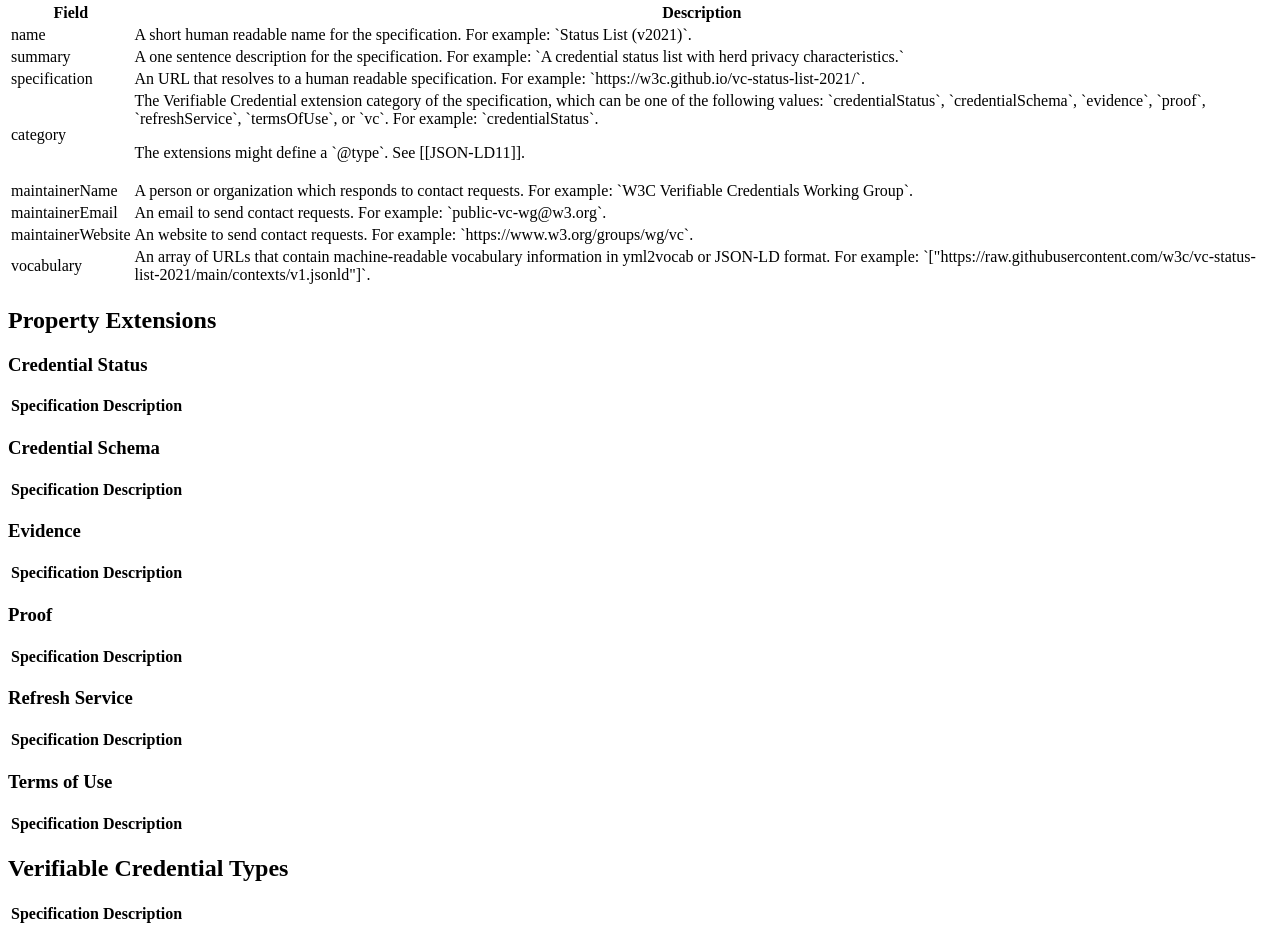
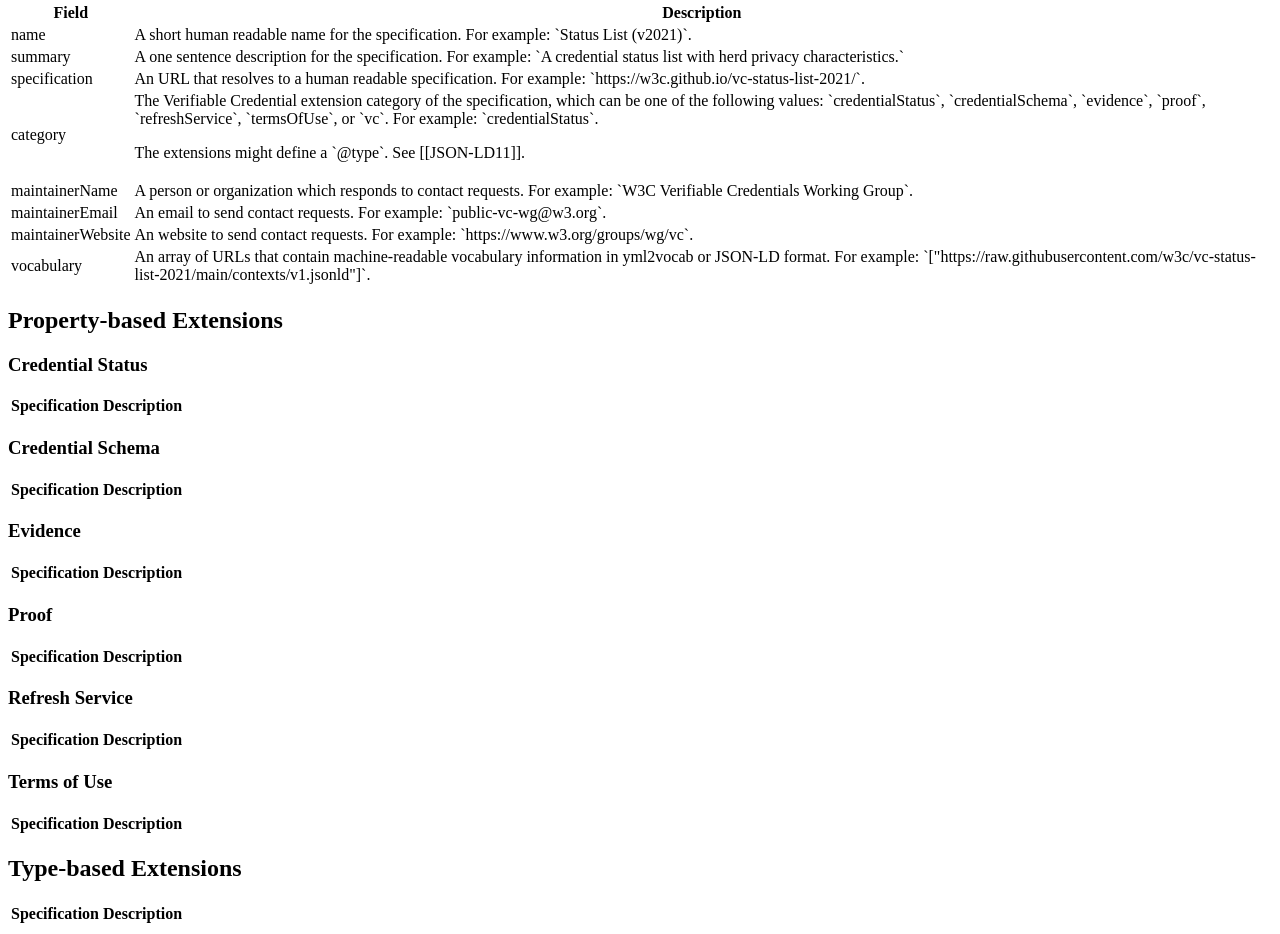
Before and after one commit to w3c/vc-extensions, a plain HTML site: page index.html in a window 1280 px wide. Shown: the part 925-1859 px from the top of the page. Drawn offline with Linux system fonts and the light colour scheme.

Commit message:
Relabel extension classes.

```diff
--- a/index.html
+++ b/index.html
@@ -297,7 +297,7 @@ yml2vocab or JSON-LD format. For example:
 
 
   <section>
-    <h1>Property Extensions</h1>
+    <h1>Property-based Extensions</h1>
 
     <section>
       <h1>Credential Status</h1>
@@ -379,7 +379,7 @@ yml2vocab or JSON-LD format. For example:
     </section>
   </section>
   <section>
-    <h1>Verifiable Credential Types</h1>
+    <h1>Type-based Extensions</h1>
 
     <table class="simple">
       <thead>
```
